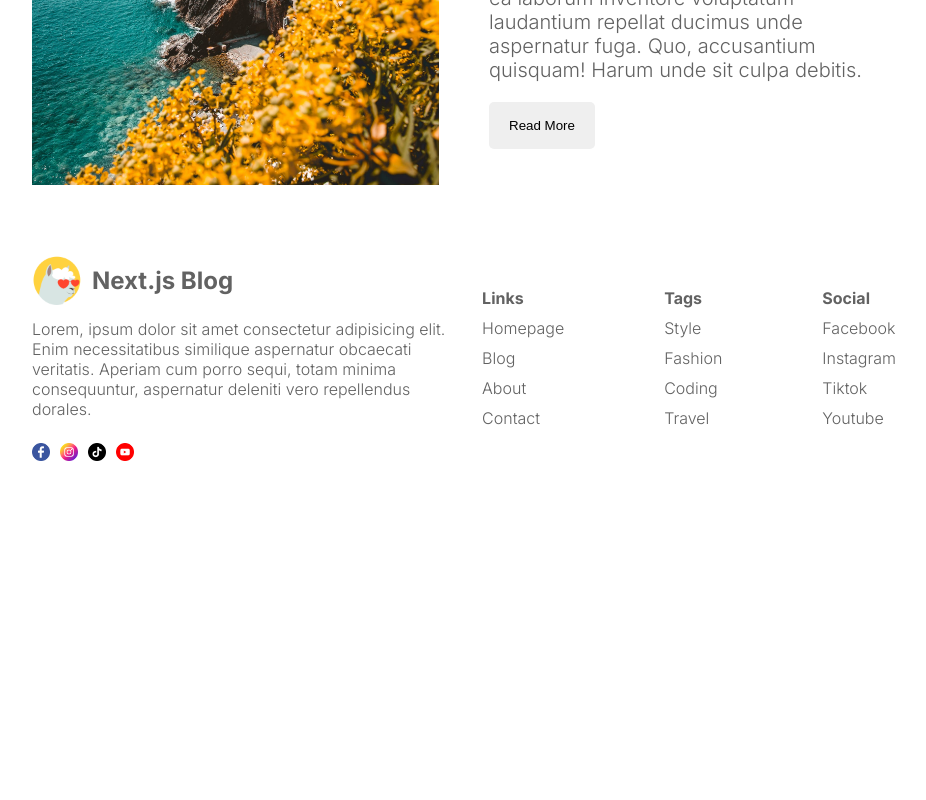
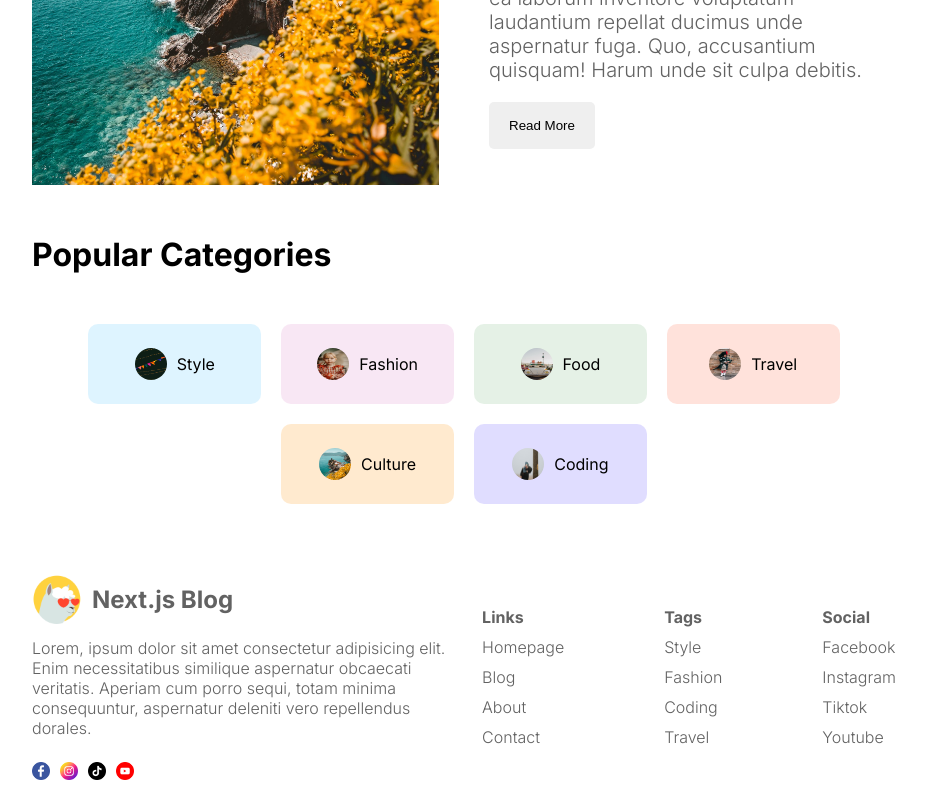
Before and after one commit to Dmitriifd/nextjs-fullstack-blog, a Next.js app: page / in a window 1280 px wide. Shown: the part 766-1566 px from the top of the page, without its empty margins (176-1102 px from the left). Before the commit the page ends 1247 px from the top, so only its background shows below. Built offline with nearby package versions, Linux system fonts and the light colour scheme; no server answers.

Commit message:
CategoryList

```diff
--- a/src/app/page.tsx
+++ b/src/app/page.tsx
@@ -1,10 +1,12 @@
 import Featured from '@/components/featured/Featured';
 import styles from './homepage.module.css';
+import CategoryList from '@/components/categoryList/CategoryList';
 
 export default function Home() {
   return (
     <div className={styles.container}>
       <Featured />
+      <CategoryList />
     </div>
   );
 }
--- a/src/components/categoryList/CategoryList.tsx
+++ b/src/components/categoryList/CategoryList.tsx
@@ -1,10 +1,92 @@
-import React from "react";
+import React from 'react';
 import styles from './categoryList.module.css';
+import Link from 'next/link';
+import Image from 'next/image';
 
-const CategoryList = () => {
+const CategoryList = async () => {
   return (
     <div className={styles.container}>
-
+      <h1 className={styles.title}>Popular Categories</h1>
+      <div className={styles.categories}>
+        <Link
+          href='/blog?cat=style'
+          className={`${styles.category} ${styles.style}`}
+        >
+          <Image
+            src='/style.png'
+            alt=''
+            width={32}
+            height={32}
+            className={styles.image}
+          />
+          style
+        </Link>
+        <Link
+          href='/blog?cat=style'
+          className={`${styles.category} ${styles.fashion}`}
+        >
+          <Image
+            src='/fashion.png'
+            alt=''
+            width={32}
+            height={32}
+            className={styles.image}
+          />
+          fashion
+        </Link>
+        <Link
+          href='/blog?cat=style'
+          className={`${styles.category} ${styles.food}`}
+        >
+          <Image
+            src='/food.png'
+            alt=''
+            width={32}
+            height={32}
+            className={styles.image}
+          />
+          food
+        </Link>
+        <Link
+          href='/blog?cat=style'
+          className={`${styles.category} ${styles.travel}`}
+        >
+          <Image
+            src='/travel.png'
+            alt=''
+            width={32}
+            height={32}
+            className={styles.image}
+          />
+          travel
+        </Link>
+        <Link
+          href='/blog?cat=style'
+          className={`${styles.category} ${styles.culture}`}
+        >
+          <Image
+            src='/culture.png'
+            alt=''
+            width={32}
+            height={32}
+            className={styles.image}
+          />
+          culture
+        </Link>
+        <Link
+          href='/blog?cat=style'
+          className={`${styles.category} ${styles.coding}`}
+        >
+          <Image
+            src='/coding.png'
+            alt=''
+            width={32}
+            height={32}
+            className={styles.image}
+          />
+          coding
+        </Link>
+      </div>
     </div>
   );
 };
--- a/src/components/categoryList/categoryList.module.css
+++ b/src/components/categoryList/categoryList.module.css
@@ -0,0 +1,70 @@
+.title {
+  margin: 50px 0px;
+}
+
+.categories {
+  display: flex;
+  flex-wrap: wrap;
+  justify-content: center;
+  gap: 20px;
+}
+
+.category {
+  display: flex;
+  align-items: center;
+  gap: 10px;
+  text-transform: capitalize;
+  width: 15%;
+  height: 80px;
+  justify-content: center;
+  border-radius: 10px;
+}
+
+.category.style {
+  background-color: #57c4ff31;
+}
+
+.category.fashion {
+  background-color: #da85c731;
+}
+
+.category.food {
+  background-color: #7fb88133;
+}
+
+.category.travel {
+  background-color: #ff795736;
+}
+
+.category.culture {
+  background-color: #ffb04f45;
+}
+
+.category.coding {
+  background-color: #5e4fff31;
+}
+
+.image {
+  border-radius: 50%;
+}
+
+@media screen and (max-width: 1280px) {
+  .category {
+    width: 20%;
+  }
+}
+@media screen and (max-width: 1024px) {
+  .category {
+    width: 25%;
+  }
+}
+@media screen and (max-width: 768px) {
+  .category {
+    width: 45%;
+  }
+}
+@media screen and (max-width: 640px) {
+  .category {
+    width: 100%;
+  }
+}
```
